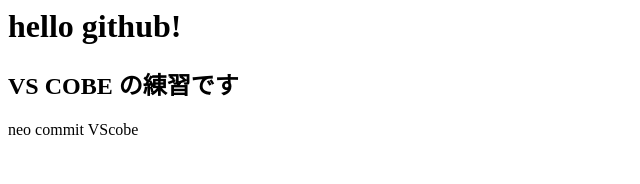
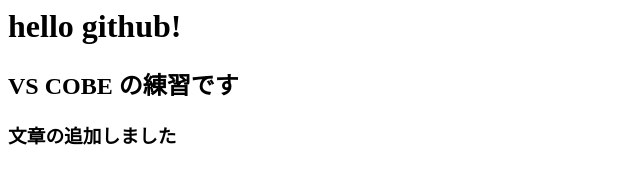
Before and after one commit to 234433/my-git-frist, a plain HTML site: page index.html in a window 1280 px wide. Shown: the whole page, without its empty margins (0-640 px from the left). Drawn offline with Linux system fonts and the light colour scheme.

Commit message:
h3のテキストの追加

```diff
--- a/index.html
+++ b/index.html
@@ -1,5 +1,3 @@
 <h1>hello github!</h1>
 <h2>VS COBE の練習です</h2>
-<p>
-    neo commit VScobe
-</p>
+<h3>文章の追加しました</h3>
```
